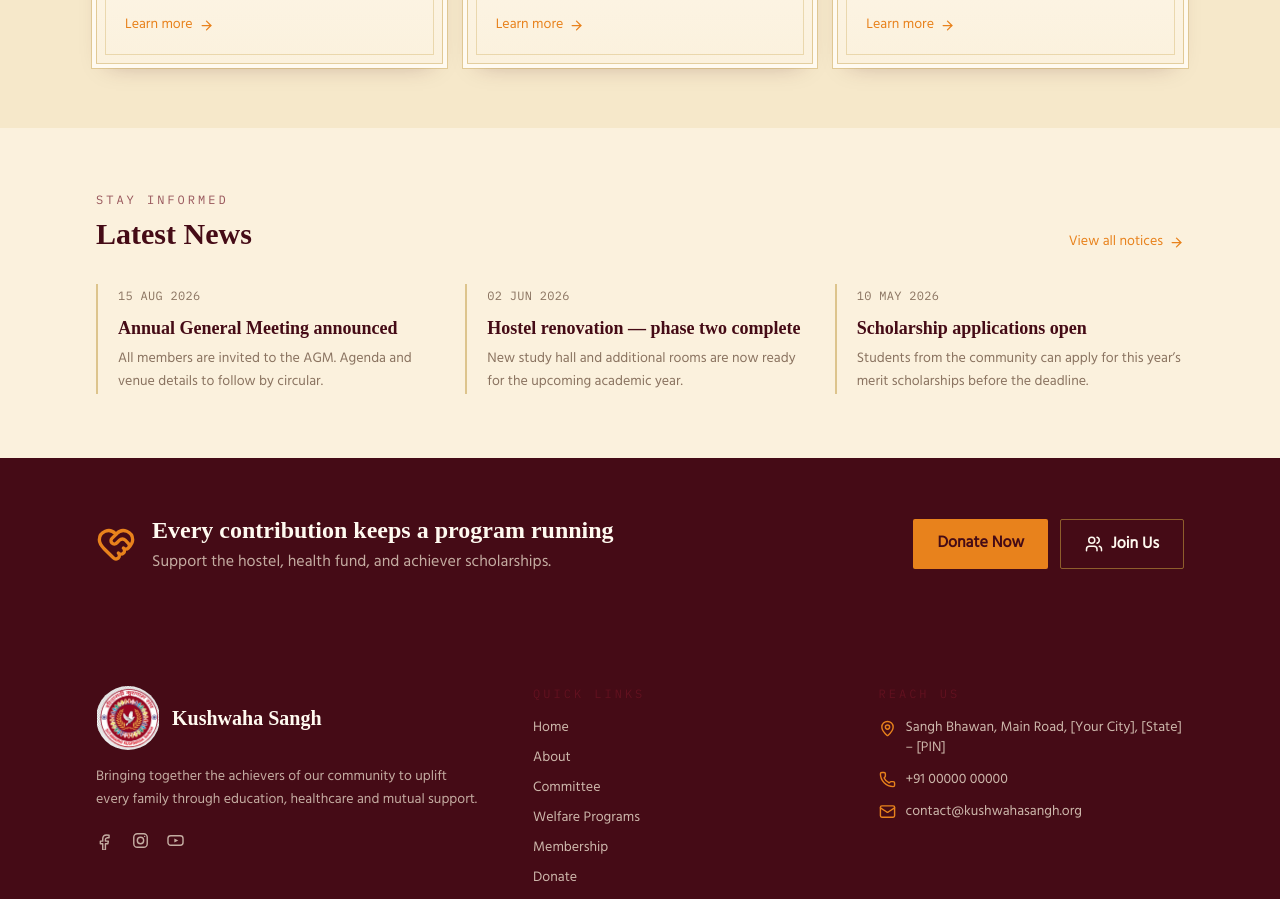
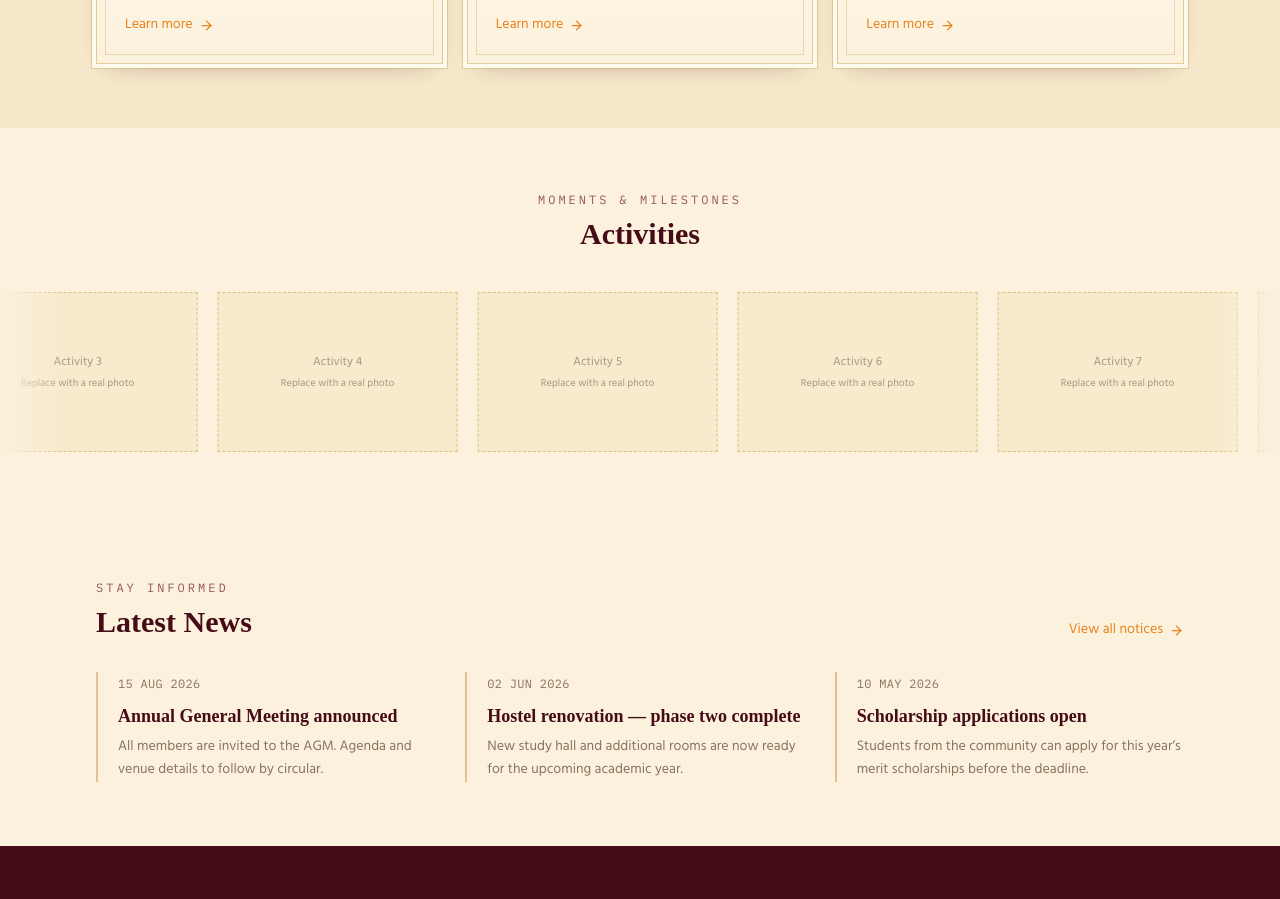
Before and after one commit to Ajitsingh4362/Kushwaha-sangh, a React (Vite) app: page / in a window 1280 px wide. Shown: the part 1540-2439 px from the top of the page. Built offline with nearby package versions, Linux system fonts and the light colour scheme; a web font is replaced by a local one.

Commit message:
Add Activities section with auto-scrolling image carousel

```diff
--- /dev/null
+++ b/src/components/Activities.jsx
@@ -0,0 +1,32 @@
+const activityPlaceholders = Array.from({ length: 10 }).map((_, i) => ({
+  id: i + 1,
+  label: `Activity ${i + 1}`,
+}))
+
+export default function Activities() {
+  // Duplicate the list so the CSS animation can loop seamlessly.
+  const track = [...activityPlaceholders, ...activityPlaceholders]
+
+  return (
+    <section className="overflow-hidden py-16">
+      <div className="mx-auto max-w-6xl px-5 lg:px-8">
+        <p className="eyebrow text-center text-maroon/70">Moments &amp; Milestones</p>
+        <h2 className="mt-2 text-center font-display text-3xl font-bold text-maroon-deep">Activities</h2>
+      </div>
+
+      <div className="group relative mt-10 [mask-image:linear-gradient(to_right,transparent,black_5%,black_95%,transparent)]">
+        <div className="flex w-max animate-[scroll-x_28s_linear_infinite] gap-5 group-hover:[animation-play-state:paused]">
+          {track.map((item, i) => (
+            <div
+              key={`${item.id}-${i}`}
+              className="flex h-40 w-60 shrink-0 flex-col items-center justify-center gap-1.5 border border-dashed border-gold/50 bg-cream-deep/50 text-center text-stone/70"
+            >
+              <span className="text-xs">{item.label}</span>
+              <span className="text-[0.65rem]">Replace with a real photo</span>
+            </div>
+          ))}
+        </div>
+      </div>
+    </section>
+  )
+}
--- a/src/pages/Home.jsx
+++ b/src/pages/Home.jsx
@@ -4,6 +4,7 @@ import { site, stats, pillars, newsItems } from '../data/content'
 import { StatPlaque } from '../components/LedgerCard'
 import heroBanner from '../assets/hero-banner.jpg'
 import DonateQRButton from '../components/DonateQRButton'
+import Activities from '../components/Activities'
 
 export default function Home() {
   return (
@@ -62,6 +63,8 @@ export default function Home() {
         </div>
       </section>
 
+      <Activities />
+
       {/* NEWS PREVIEW */}
       <section className="mx-auto max-w-6xl px-5 py-16 lg:px-8">
         <div className="flex flex-wrap items-end justify-between gap-4">
--- a/tailwind.config.js
+++ b/tailwind.config.js
@@ -38,6 +38,10 @@ export default {
         ledger: ['"IBM Plex Mono"', 'monospace'],
       },
       keyframes: {
+        'scroll-x': {
+          '0%': { transform: 'translateX(0)' },
+          '100%': { transform: 'translateX(-50%)' },
+        },
         stamp: {
           '0%': { transform: 'scale(1.4) rotate(-8deg)', opacity: '0' },
           '60%': { transform: 'scale(0.96) rotate(-2deg)', opacity: '1' },
```
